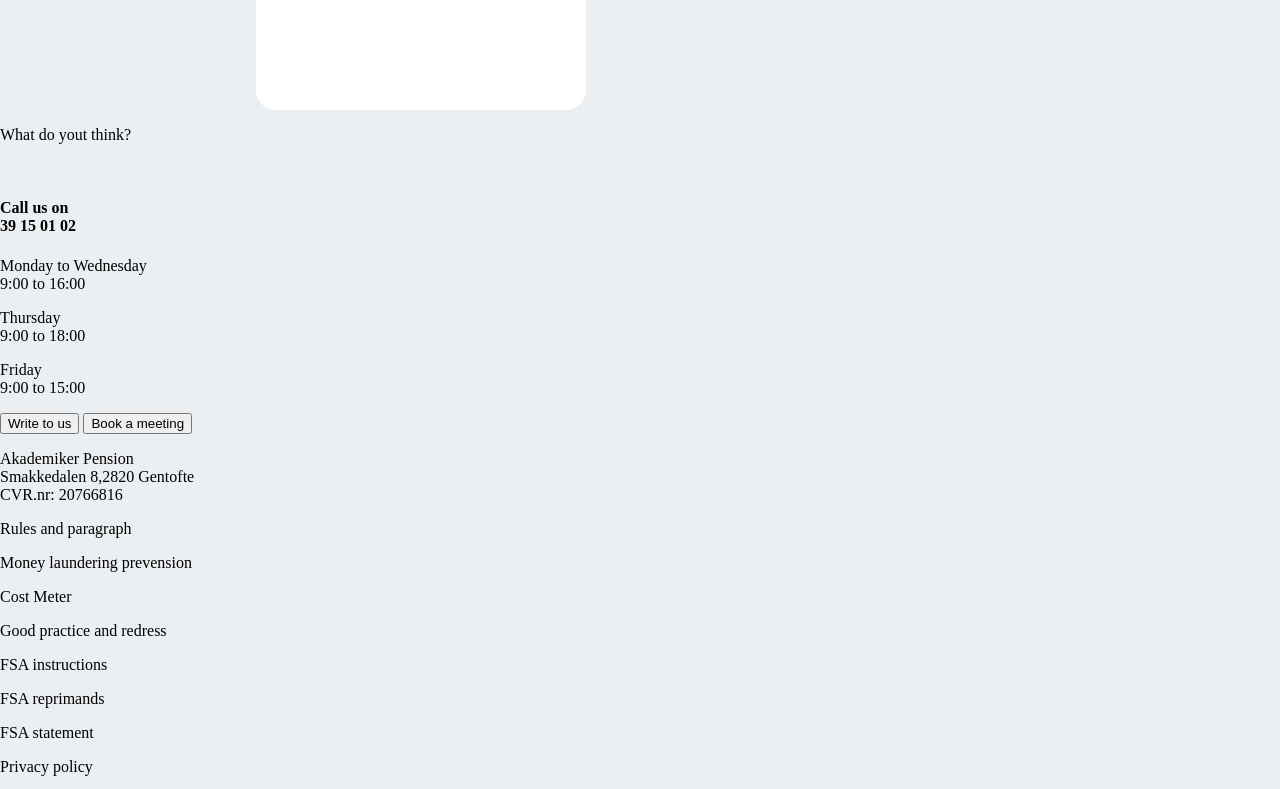
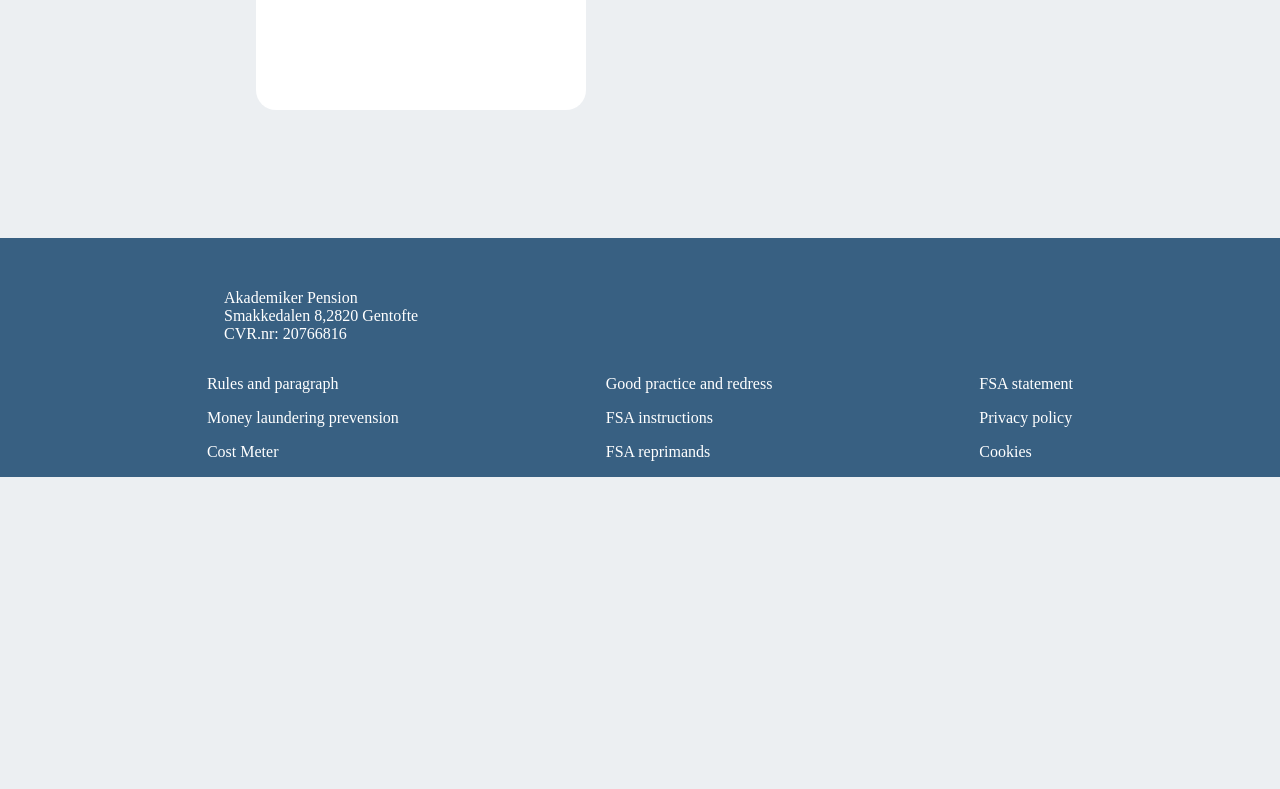
Before and after one commit to Marwgh/pension, a plain HTML site: page index.html in a window 1280 px wide. Shown: the part 1000-1789 px from the top of the page. Drawn offline with Linux system fonts and the light colour scheme.

Commit message:
Update style.css

```diff
--- a/style.css
+++ b/style.css
@@ -102,3 +102,69 @@ text-decoration: none;
     border: none;
     color: white;
 }
+
+footer{
+    margin-top:10%;
+    background-color: #386082;
+    color: white;
+}
+
+.like{
+    color: black;
+    width: 350px;
+    height: 80px;
+    background-color: white;
+    position:absolute;
+    top:250%;
+    margin-left: 15%;
+    display: flex;
+    justify-content: space-around;
+    border-radius: 10px;
+}
+
+.call{
+    position: absolute;
+    top: 240%;
+    height: 250px;
+    width: 450px;
+    background-color: #FF9632;
+    margin-left:50%;
+    border-radius: 15px;
+    color:black;
+
+}
+.call h4{
+    margin-left:7%;
+
+    font-weight: lighter;
+}
+.hours{
+    display: flex;
+    justify-content: space-evenly;
+}
+
+.call button{
+border: 2px solid white;
+border-radius: 5px;
+ background-color: transparent;
+ color: white;
+ margin-left:5%;
+ margin-top:5%
+}
+
+.text101{
+    display:flex;
+}
+.text101 p{
+    margin-left:17.5%;
+    margin-top: 4%;
+}
+
+.info{
+    display:flex;
+    justify-content: space-evenly;
+}
+
+.info p{
+    margin-bottom:8%;
+}
```
